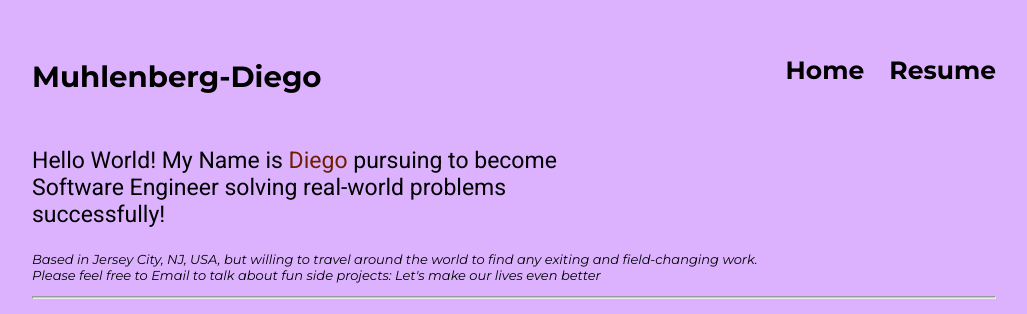
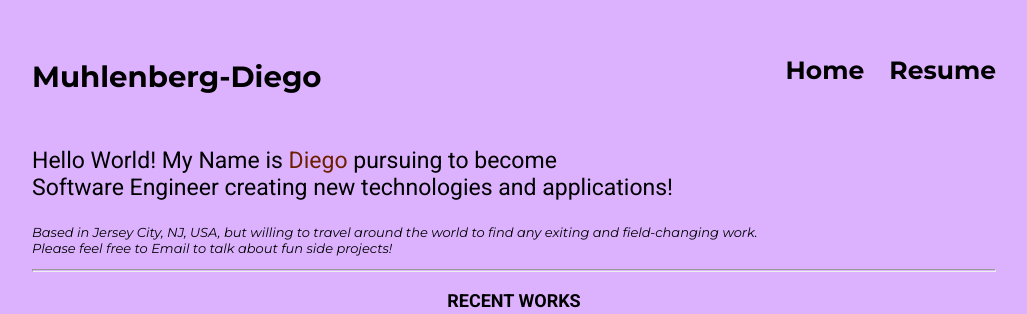
Before and after one commit to Pikalyx/Portfolio, a plain HTML site: page index.html in a window 1280 px wide. Shown: the top 314 px of the page, without its empty margins (126-1153 px from the left). Drawn offline with nearby package versions, Linux system fonts and the light colour scheme.

Commit message:
Update index.html

```diff
--- a/index.html
+++ b/index.html
@@ -21,8 +21,8 @@
       </ul>
     </nav>
     <div class="dashboard">
-      <p class="sub1">Hello World! My Name is <a class="highlight1" href="info2.html">Diego</a> pursuing to become<br><span class="highlight2">Software Engineer</span> solving <span class="highlight3">real-world problems</span><br>successfully!</p>
-      <p class="sub2">Based in Jersey City, NJ, USA, but willing to travel around the world to find any exiting and field-changing work.<br>Please feel free to Email to talk about fun side projects: Let's make our lives even better</p>
+      <p class="sub1">Hello World! My Name is <a class="highlight1" href="info2.html">Diego</a> pursuing to become<br><span class="highlight2">Software Engineer</span> creating new technologies and applications!</p>
+      <p class="sub2">Based in Jersey City, NJ, USA, but willing to travel around the world to find any exiting and field-changing work.<br>Please feel free to Email to talk about fun side projects!</p>
     </div>
     <hr>
     <h3 class="recent-work">recent works</h3>
```
